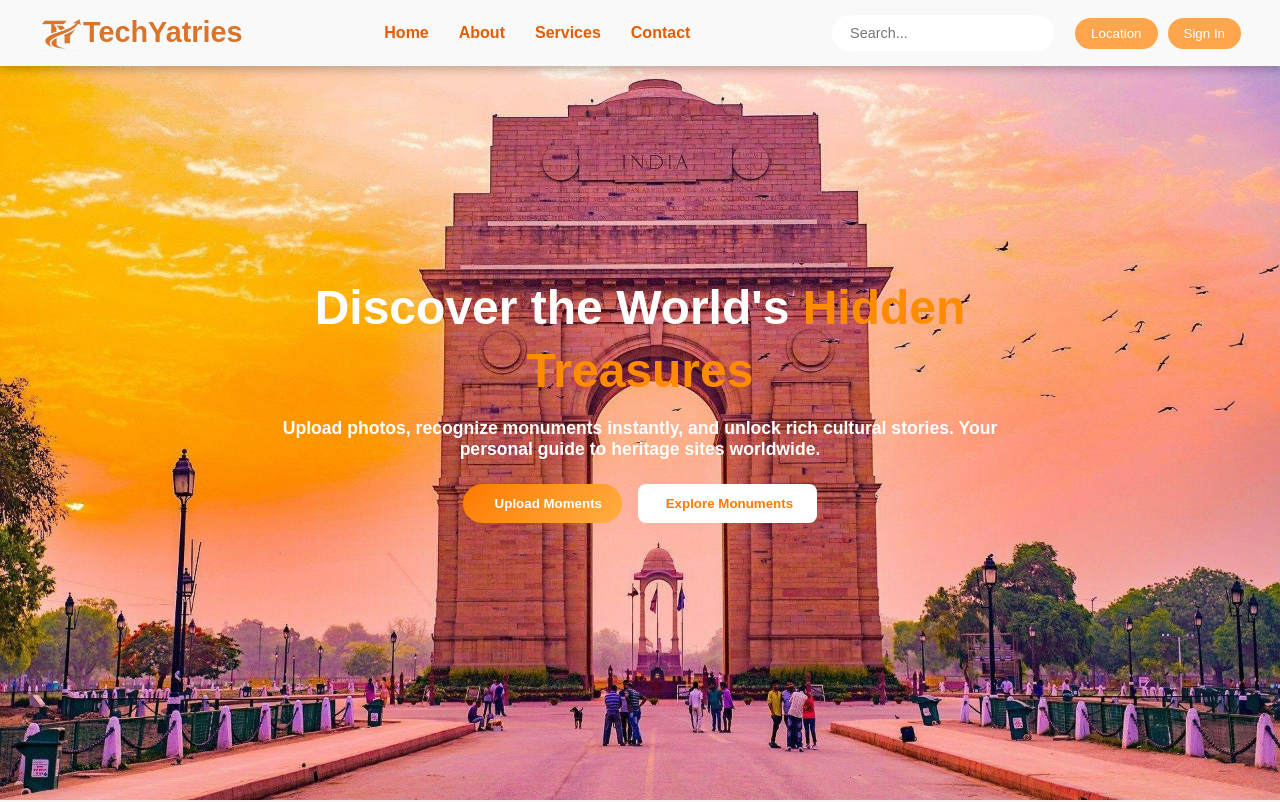
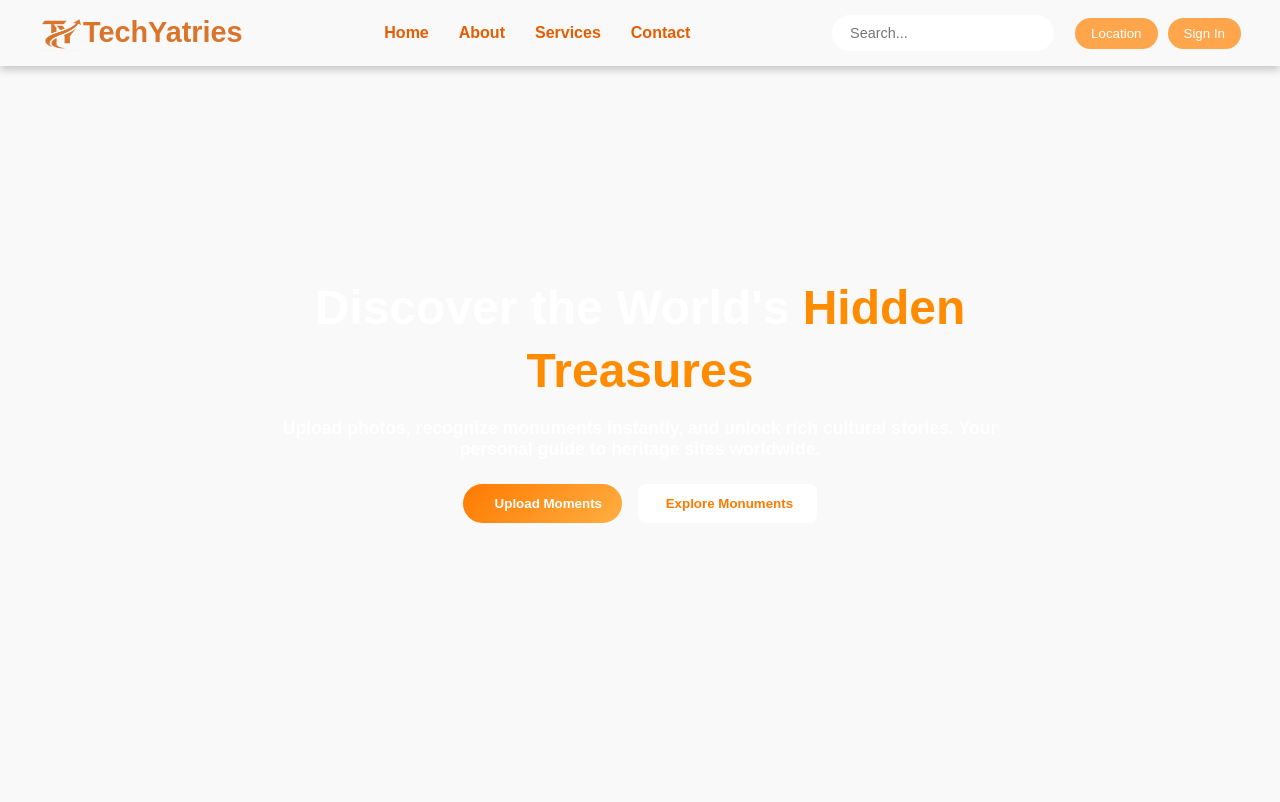
Before and after one commit to JayRathore10/TechYatries, a React (Vite) app: page / in a window 1280 px wide. Shown: the top 802 px of the page. Built offline with nearby package versions, Linux system fonts and the light colour scheme; no server answers; a web font is replaced by a local one.

Commit message:
Add actual images to cards and improve some transition

```diff
--- a/src/components/Cards.jsx
+++ b/src/components/Cards.jsx
@@ -3,12 +3,33 @@ import './Cards.css';
 
 export function Cards() {
 const places = [
-  { city: "Mumbai", name: "Gateway of India", img: "https://picsum.photos/id/1011/300/300" },
-  { city: "Jaipur", name: "Hawa Mahal", img: "https://picsum.photos/id/1012/300/300" },
-  { city: "Delhi", name: "Red Fort", img: "https://picsum.photos/id/1013/300/300" },
-  { city: "Agra", name: "Taj Mahal", img: "https://picsum.photos/id/1014/300/300" },
-  { city: "Varanasi", name: "Dashashwamedh Ghat", img: "https://picsum.photos/id/1015/300/300" },
+  {
+    city: "Mumbai",
+    name: "Gateway of India",
+    img: "https://media.gettyimages.com/id/522676626/photo/gateway-of-india-is-in-the-heart-of-mumbais-tourist-district-and-is-the-cittys-most-famous.jpg?s=612x612&w=0&k=20&c=tmDQS6so5xDpxCmvjQ_SZIux4N-TxKreIxVbgoTldEc="
+  },
+  {
+    city: "Jaipur",
+    name: "Hawa Mahal",
+    img: "https://media.gettyimages.com/id/1194867518/photo/indian-man-drives-auto-rickshaw-india.jpg?s=612x612&w=0&k=20&c=Au5U6jKafsFFwRr5keISDFPaFUa3MwQw8dMJDnW5S2c="
+  },
+  {
+    city: "Delhi",
+    name: "Red Fort",
+    img: "https://media.gettyimages.com/id/1811317869/photo/red-fort-in-old-delhi.jpg?s=612x612&w=0&k=20&c=-zrau3w_Q8T021F9jMcZns7wDlLyzBvDd3Tstr6YmMo="
+  },
+  {
+    city: "Agra",
+    name: "Taj Mahal",
+    img: "https://media.gettyimages.com/id/623586586/photo/taj-mahal-agra-uttar-pradesh-rajasthan-india-asia.jpg?s=612x612&w=0&k=20&c=8V5A2bx2y4w9qiBx9AA2wUHvH_k0MoKmEtflxZEuI3s="
+  },
+  {
+    city: "Varanasi",
+    name: "Dashashwamedh Ghat",
+    img: " https://media.gettyimages.com/id/2195858631/photo/hindu-priests-perform-evening-prayers-on-the-banks-of-the-ganges-river-at-dashashwamedh-ghat.jpg?s=612x612&w=0&k=20&c=2uBum1jfaYylHEjHaBVubSYa-iKR-glj9-BmBIIKIWo= "
+  },
 ];
+
 
   // to bypass the eslint error
   motion.create(Cards);
--- a/src/components/HeroSection.jsx
+++ b/src/components/HeroSection.jsx
@@ -1,7 +1,8 @@
 import { useState, useEffect } from 'react';
 import axios from 'axios';
+import { motion } from 'framer-motion';
 import "./HeroSection.css";
-import bgImageAlt from '../assets/images/indiaGate.jpg';
+// import bgImageAlt from '../assets/images/indiaGate.jpg';
 function HeroSection() {
 
   const [images, setImages] = useState([]);
@@ -14,7 +15,6 @@ function HeroSection() {
     "Darjeeling Tea Gardens", "Sundarbans Mangroves"
   ];
 
-  // Jay's Api key
   const apiKey = "iyAWLiH47sEeinuQWkA20QBM6XBum5UuxvXcyI3H-XA";
 
   useEffect(() => {
@@ -36,8 +36,10 @@ function HeroSection() {
           const url = response.data.results.map((img) => (
             img.urls.regular
           ))
+
           allImages = allImages.concat(url);
         }
+
         setImages(allImages);
 
       } catch (error) {
@@ -45,7 +47,7 @@ function HeroSection() {
       }
     }
     fetchImages();
-  } , []);
+  }, []);
 
   useEffect(() => {
     if (images.length === 0) return;
@@ -58,14 +60,21 @@ function HeroSection() {
     return () => { clearInterval(interval) }
   }, [images])
 
-  const bgImage = images[currIndex] || bgImageAlt;
+  const bgImage = images[currIndex] || "";
+  // use to bypass the eslint error
+  motion.create(HeroSection);
   return (
-      <section
+    <motion.section
       className="hero-section"
       style={{
         backgroundImage: `url(${bgImage})`,
         // transition: `background-image 1s ease-in-out`
       }}
+      key = {currIndex}
+      initial={{ opacity: 0 }}
+      animate={{ opacity: 1 }}
+      exit={{ opacity: 0 }}
+      transition={{ duration: 1.5 }}
     >
       <div className="overlay"></div>
       <div className="hero-content">
@@ -88,7 +97,7 @@ function HeroSection() {
             &nbsp;Explore Monuments</button>
         </div>
       </div>
-      </section>
+    </motion.section>
   );
 }
 
```
Lines whose indentation alone changed are shown as unchanged.
